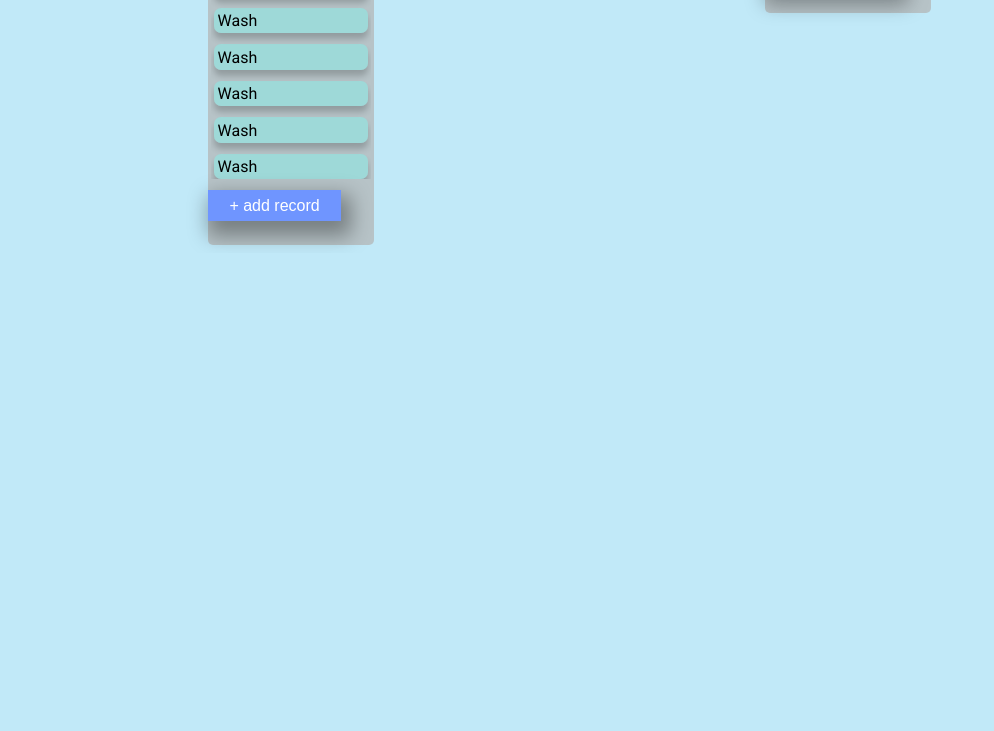
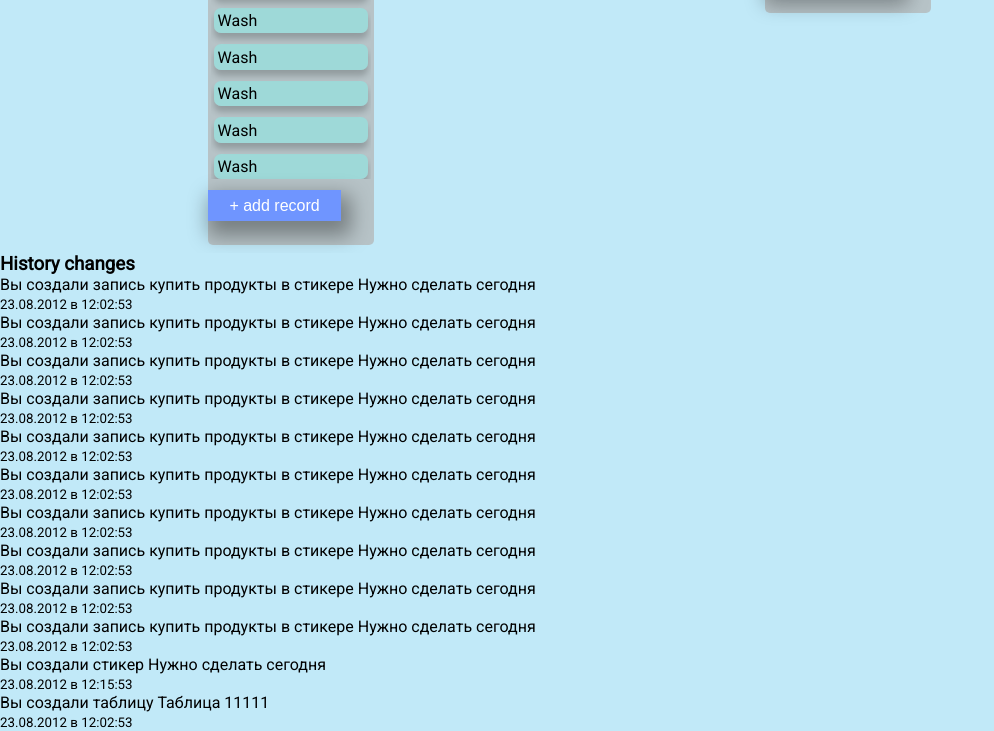
Before and after one commit to myfenix92/kurs-bd, a website: page src/table-page/index.html in a window 1280 px wide. Shown: the part 456-1187 px from the top of the page, without its empty margins (0-994 px from the left). Before the commit the page ends 800 px from the top, so only its background shows below. Drawn offline with Linux system fonts and the light colour scheme.

Commit message:
feat: add history changes block

```diff
--- a/src/table-page/index.html
+++ b/src/table-page/index.html
@@ -17,7 +17,7 @@
         <button class="delete_table">Delete table</button>
       </div>
       <button class="create_column">Create column</button>
-
+      <button class="history_btn">History changes</button>
       <ul>
         <li>About user</li>
         <li>Log out</li>
@@ -66,6 +66,7 @@
           <hr>
           <ul class="list_pop_menu">
             <li>Add record</li>
+            <li>Change sticker's name</li>
             <li>Sort by alphabet</li>
             <li>Sort by date create record (new)</li>
             <li>Sort by date create record (old)</li>
@@ -94,6 +95,7 @@
           <hr>
           <ul class="list_pop_menu">
             <li>Add record</li>
+            <li>Change sticker's name</li>
             <li>Sort by alphabet</li>
             <li>Sort by date create record (new)</li>
             <li>Sort by date create record (old)</li>
@@ -159,6 +161,7 @@
           <hr>
           <ul class="list_pop_menu">
             <li>Add record</li>
+            <li>Change sticker's name</li>
             <li>Sort by alphabet</li>
             <li>Sort by date create record (new)</li>
             <li>Sort by date create record (old)</li>
@@ -313,7 +316,114 @@
         <button class="add_record">+ Add record</button>
       </div>
     </div>
-    <div class="create_block"></div>
+    <div id="overlay" class="history_overlay">
+      <!-- <div class="header_history"> -->
+        <!-- <h3 class="h3_history">History changes</h3>
+        </div> -->
+       <!-- <div class="history_block">
+
+       </div> -->
+          <div class="history_block">
+            <h3 class="h3_history">History changes</h3>
+        </p>
+        <div class="history_list">
+          <p class="record_history">
+            Вы <span class="change">создали</span>
+            <span class="change_value">запись</span> купить продукты
+            <span class="sticker_value">в стикере Нужно сделать сегодня</span>
+            <br>
+            <small><span class="date_history">23.08.2012</span> в
+              <span class="time_history">12:02:53</span></small>
+          </p>
+          <p class="record_history">
+            Вы <span class="change">создали</span>
+            <span class="change_value">запись</span> купить продукты
+            <span class="sticker_value">в стикере Нужно сделать сегодня</span>
+            <br>
+            <small><span class="date_history">23.08.2012</span> в
+              <span class="time_history">12:02:53</span></small>
+          </p>
+          <p class="record_history">
+            Вы <span class="change">создали</span>
+            <span class="change_value">запись</span> купить продукты
+            <span class="sticker_value">в стикере Нужно сделать сегодня</span>
+            <br>
+            <small><span class="date_history">23.08.2012</span> в
+              <span class="time_history">12:02:53</span></small>
+          </p>
+          <p class="record_history">
+            Вы <span class="change">создали</span>
+            <span class="change_value">запись</span> купить продукты
+            <span class="sticker_value">в стикере Нужно сделать сегодня</span>
+            <br>
+            <small><span class="date_history">23.08.2012</span> в
+              <span class="time_history">12:02:53</span></small>
+          </p>
+          <p class="record_history">
+            Вы <span class="change">создали</span>
+            <span class="change_value">запись</span> купить продукты
+            <span class="sticker_value">в стикере Нужно сделать сегодня</span>
+            <br>
+            <small><span class="date_history">23.08.2012</span> в
+              <span class="time_history">12:02:53</span></small>
+          </p>
+          <p class="record_history">
+            Вы <span class="change">создали</span>
+            <span class="change_value">запись</span> купить продукты
+            <span class="sticker_value">в стикере Нужно сделать сегодня</span>
+            <br>
+            <small><span class="date_history">23.08.2012</span> в
+              <span class="time_history">12:02:53</span></small>
+          </p>
+          <p class="record_history">
+            Вы <span class="change">создали</span>
+            <span class="change_value">запись</span> купить продукты
+            <span class="sticker_value">в стикере Нужно сделать сегодня</span>
+            <br>
+            <small><span class="date_history">23.08.2012</span> в
+              <span class="time_history">12:02:53</span></small>
+          </p>
+          <p class="record_history">
+            Вы <span class="change">создали</span>
+            <span class="change_value">запись</span> купить продукты
+            <span class="sticker_value">в стикере Нужно сделать сегодня</span>
+            <br>
+            <small><span class="date_history">23.08.2012</span> в
+              <span class="time_history">12:02:53</span></small>
+          </p>
+          <p class="record_history">
+            Вы <span class="change">создали</span>
+            <span class="change_value">запись</span> купить продукты
+            <span class="sticker_value">в стикере Нужно сделать сегодня</span>
+            <br>
+            <small><span class="date_history">23.08.2012</span> в
+              <span class="time_history">12:02:53</span></small>
+          </p>
+          <p class="record_history">
+            Вы <span class="change">создали</span>
+            <span class="change_value">запись</span> купить продукты
+            <span class="sticker_value">в стикере Нужно сделать сегодня</span>
+            <br>
+            <small><span class="date_history">23.08.2012</span> в
+              <span class="time_history">12:02:53</span></small>
+          </p>
+          <p class="record_history">
+            Вы <span class="change">создали</span>
+            <span class="change_value">стикер</span> Нужно сделать сегодня
+            <br>
+            <small><span class="date_history">23.08.2012</span> в
+              <span class="time_history">12:15:53</span></small>
+          </p>
+          <p class="record_history">
+            Вы <span class="change">создали</span>
+            <span class="change_value">таблицу</span> Таблица 11111
+            <br>
+            <small><span class="date_history">23.08.2012</span> в
+              <span class="time_history">12:02:53</span></small>
+          </p>
+        </div>
+      </div>
+      </div>
   </main>
   <footer></footer>
 </body>
```
